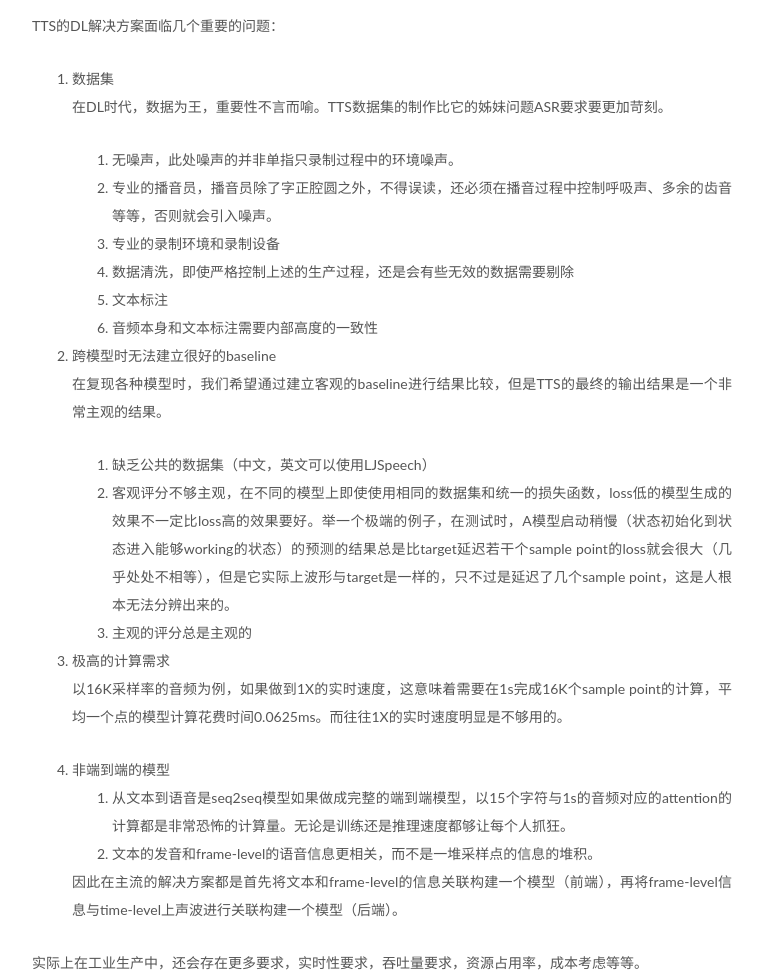
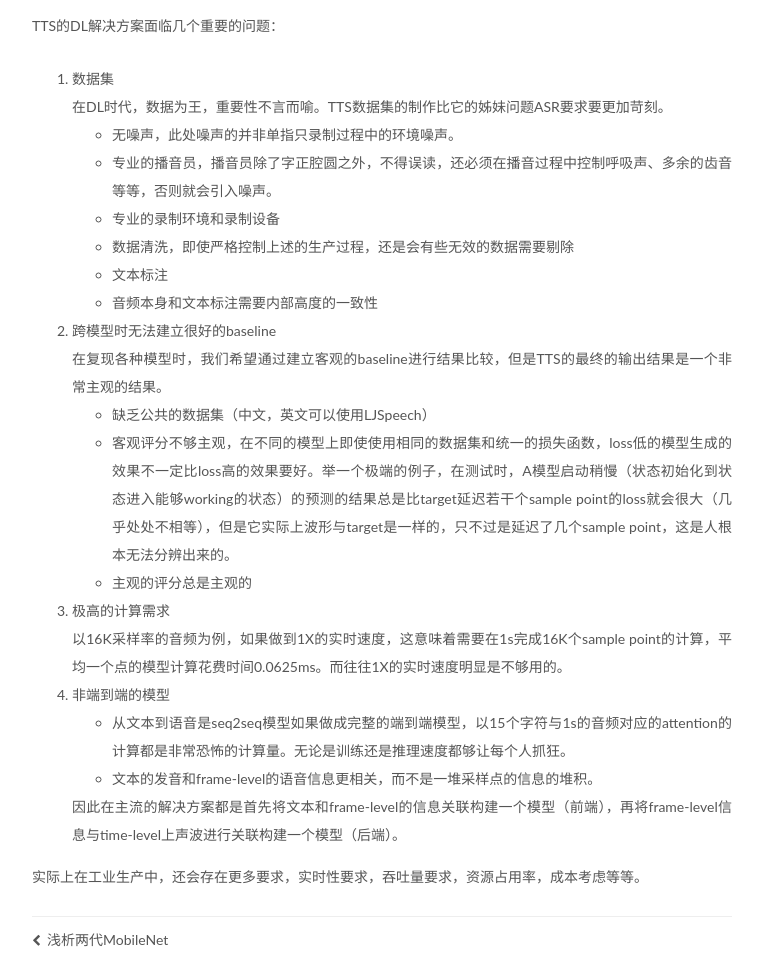
Before and after one commit to MlWoo/mlwoo.github.io, a plain HTML site: page blog/2018/10/16/TTS.html in a window 1280 px wide. Shown: the part 1305-2285 px from the top of the page, without its empty margins (98-861 px from the left). Drawn offline with nearby package versions, Linux system fonts and the light colour scheme; some packages are replaced by stand-ins of ours; a script that the page names is missing.

Commit message:
TTS test

```diff
--- a/blog/2018/10/16/TTS.html
+++ b/blog/2018/10/16/TTS.html
@@ -149,40 +149,36 @@
 		   <h4 id="4">主要问题</h4>
 		   <p> TTS的DL解决方案面临几个重要的问题：</p>
 		   <ol>
-		   <li>数据集
-		   <p>在DL时代，数据为王，重要性不言而喻。TTS数据集的制作比它的姊妹问题ASR要求要更加苛刻。</p>
-		   <ol>
+		   <li>数据集<br />在DL时代，数据为王，重要性不言而喻。TTS数据集的制作比它的姊妹问题ASR要求要更加苛刻。<br />
+		   <ul>
 		   <li>无噪声，此处噪声的并非单指只录制过程中的环境噪声。</li>
            <li>专业的播音员，播音员除了字正腔圆之外，不得误读，还必须在播音过程中控制呼吸声、多余的齿音等等，否则就会引入噪声。</li>
            <li>专业的录制环境和录制设备</li>
 		   <li>数据清洗，即使严格控制上述的生产过程，还是会有些无效的数据需要剔除</li>
 		   <li>文本标注</li>
 		   <li>音频本身和文本标注需要内部高度的一致性</li>
-		   </ol>
+		   </ul>
 		   </li>
 
-		   <li>跨模型时无法建立很好的baseline
-		   <p>在复现各种模型时，我们希望通过建立客观的baseline进行结果比较，但是TTS的最终的输出结果是一个非常主观的结果。</p>
-		   <ol>
+		   <li>跨模型时无法建立很好的baseline<br />在复现各种模型时，我们希望通过建立客观的baseline进行结果比较，但是TTS的最终的输出结果是一个非常主观的结果。<br />
+		   <ul>
 		   <li>缺乏公共的数据集（中文，英文可以使用LJSpeech）</li>
 		   <li>客观评分不够主观，在不同的模型上即使使用相同的数据集和统一的损失函数，loss低的模型生成的效果不一定比loss高的效果要好。举一个极端的例子，在测试时，A模型启动稍慢（状态初始化到状态进入能够working的状态）的预测的结果总是比target延迟若干个sample point的loss就会很大（几乎处处不相等），但是它实际上波形与target是一样的，只不过是延迟了几个sample point，这是人根本无法分辨出来的。</li>
 		   <li>主观的评分总是主观的</li>
-		   </ol>
+		   </ul>
 		   </li>
 
-		   <li>极高的计算需求
-		   <p>以16K采样率的音频为例，如果做到1X的实时速度，这意味着需要在1s完成16K个sample point的计算，平均一个点的模型计算花费时间0.0625ms。而往往1X的实时速度明显是不够用的。</p>
+		   <li>极高的计算需求<br />以16K采样率的音频为例，如果做到1X的实时速度，这意味着需要在1s完成16K个sample point的计算，平均一个点的模型计算花费时间0.0625ms。而往往1X的实时速度明显是不够用的。<br />
 		   </li>
 
 		   <li>非端到端的模型
-		   <ol>
+		   <ul>
 		   <li>从文本到语音是seq2seq模型如果做成完整的端到端模型，以15个字符与1s的音频对应的attention的计算都是非常恐怖的计算量。无论是训练还是推理速度都够让每个人抓狂。</li>
 		   <li>文本的发音和frame-level的语音信息更相关，而不是一堆采样点的信息的堆积。</li>
-		   </ol>
-		   <p>因此在主流的解决方案都是首先将文本和frame-level的信息关联构建一个模型（前端），再将frame-level信息与time-level上声波进行关联构建一个模型（后端）。</p>
+		   </ul>
+		   因此在主流的解决方案都是首先将文本和frame-level的信息关联构建一个模型（前端），再将frame-level信息与time-level上声波进行关联构建一个模型（后端）。<br />
 		   </li>
 		   </ol>
-
 		   <p>实际上在工业生产中，还会存在更多要求，实时性要求，吞吐量要求，资源占用率，成本考虑等等。</p>
           </div>
           <footer class="post-footer">
```
